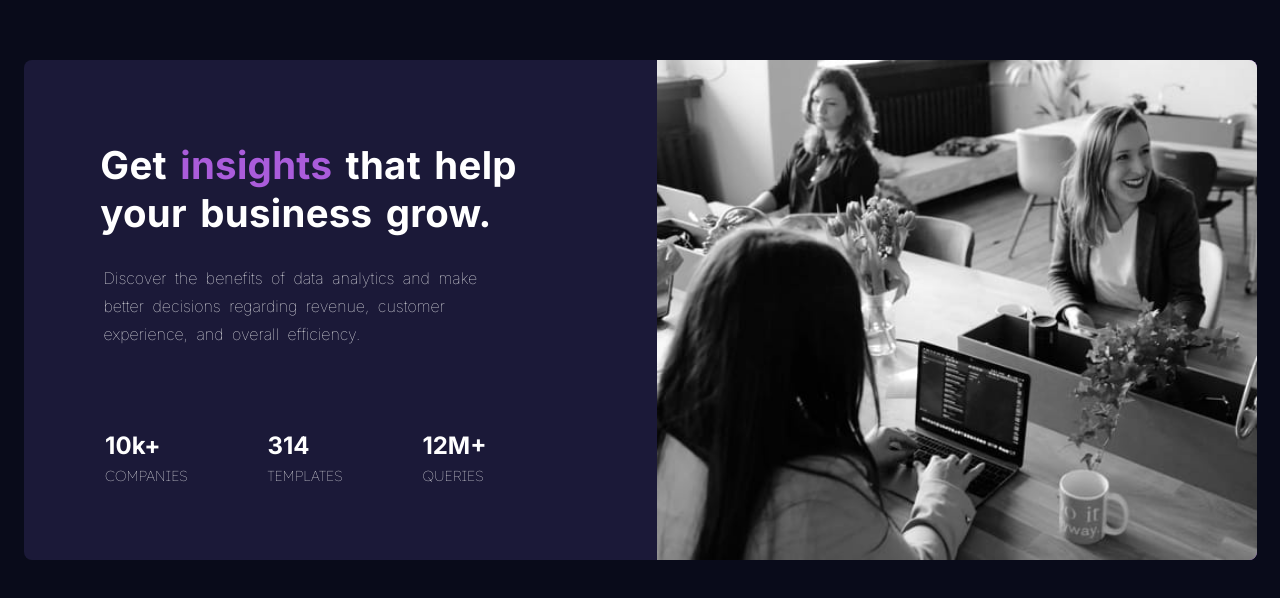
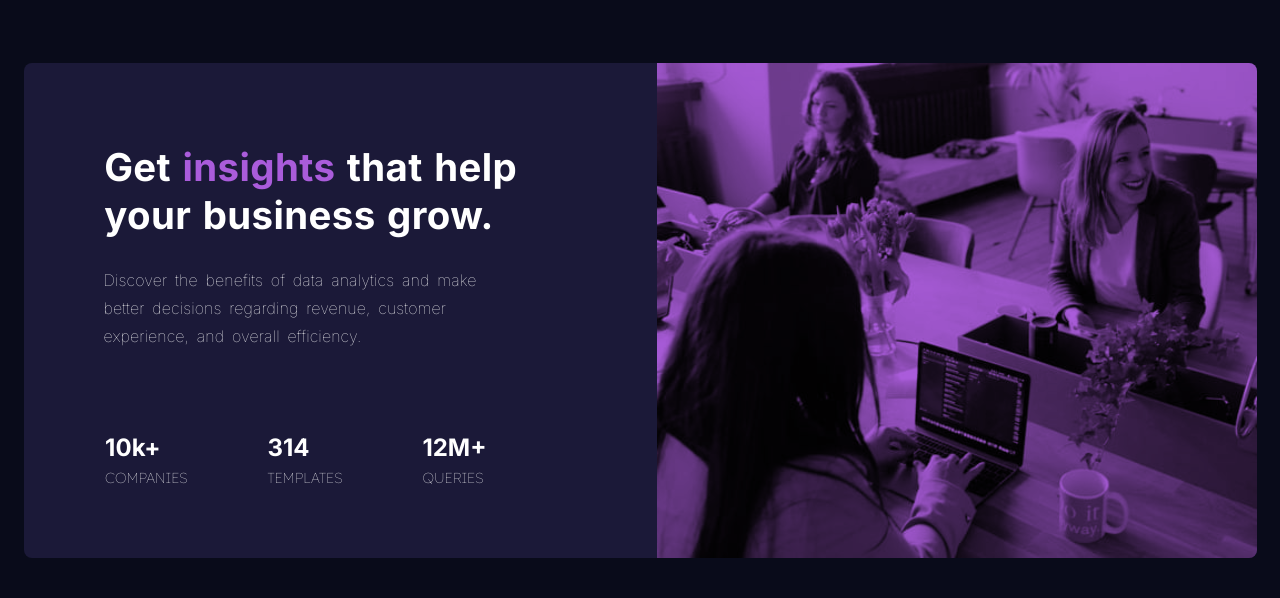
Before and after one commit to MoneebAliKarrar/stats-preview-card-component, a plain HTML site: page index.html in a window 1280 px wide. Shown: the part 154-752 px from the top of the page. Drawn offline with Linux system fonts and the light colour scheme.

Commit message:
added the color to the image

```diff
--- a/index.html
+++ b/index.html
@@ -11,8 +11,7 @@
 <body>
 
   <main>
-    <header>
-        <img src="./images/image-header-desktop.jpg" alt="People in office">
+      <header>
       </header>
     <article>
         <h1>Get <span id="insights">insights</span> that help your business grow.</h1>
--- a/style.css
+++ b/style.css
@@ -15,7 +15,7 @@ body{
 main{
     background-color:  hsl(244, 38%, 16%);
     color: white;
-    width: 600px;
+    width: 500px;
     border-radius: .5em;
     text-align: center;
     font-family: "Inter";
@@ -24,12 +24,15 @@ main{
     justify-content: center;
 
 }
-img{
-    width: 600px;
+header{
+    width: 500px;
+    height: 400px;
+    background-image: url(./images/image-header-mobile.jpg);
     border-top-left-radius: .5em ;
     border-top-right-radius: .5em;
     background-color:hsl(277, 64%, 61%) ;
     background-blend-mode:multiply;
+    overflow: hidden;
 }
 
 article h1{
@@ -79,27 +82,33 @@ footer div{
         width: 1233px;
         text-align: left;
     }
-    img{
+    header{
+        background-image: url(./images/image-header-desktop.jpg);
         width: 600px;
-        height: 100%;
+        height: 495px;
         border-top-left-radius: 0em;
         border-bottom-right-radius: .5em;
+        background-repeat: no-repeat;
+        background-size: cover;
+        overflow: hidden;
     }
     article{
         order: -1;
         width: 633px;
     }
     article h1{
-        margin:2.1em 2em .7em 2em;
+        margin:2.1em 2em .7em 2.1em;
         font-size: 2.4em;
-        word-spacing: .1em;
+        word-spacing: .05em;
         line-height: 1.25em;
-        letter-spacing: .3px;
+        letter-spacing: .4px;
     }
     article p{
         margin :0em 0em 4.75em;
     padding:0em 9em 0em 5em;
     font-size: 1em;
+    word-spacing: .2em;
+    letter-spacing: .1px;
     }
     article footer{
         display: flex;
```
